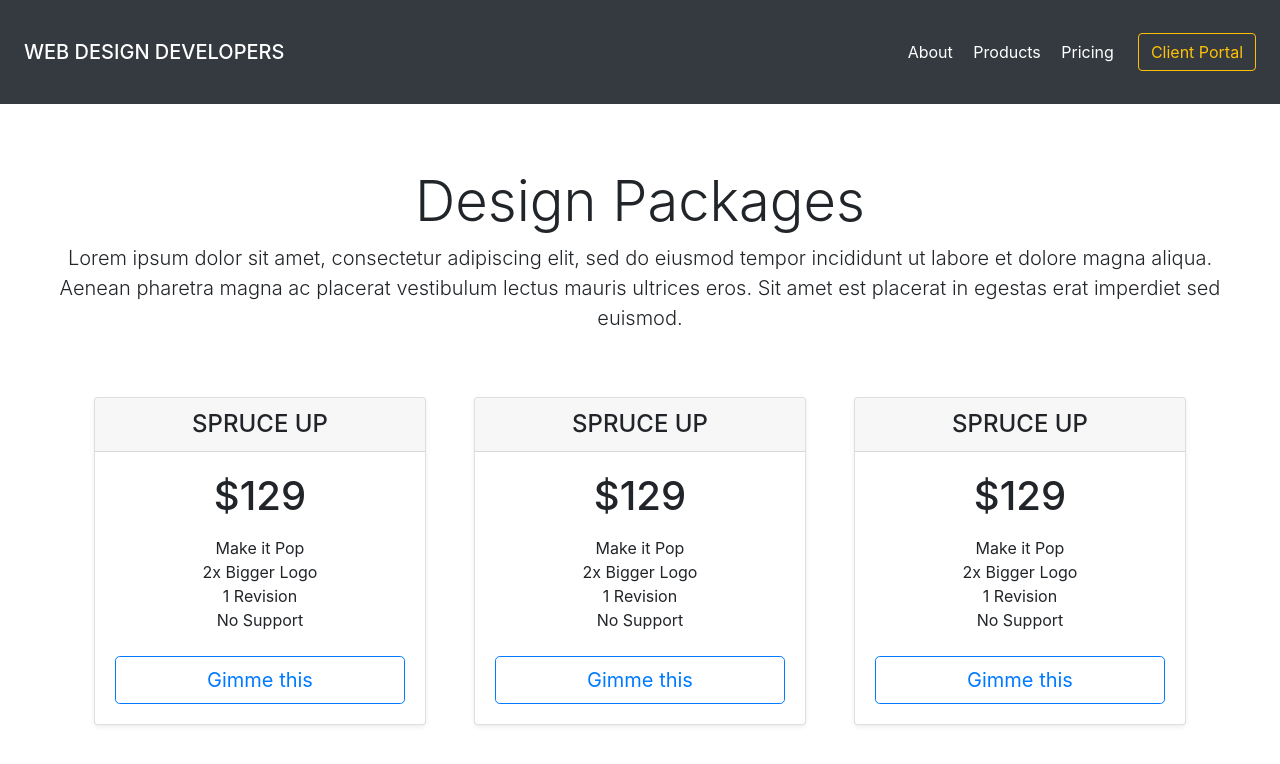
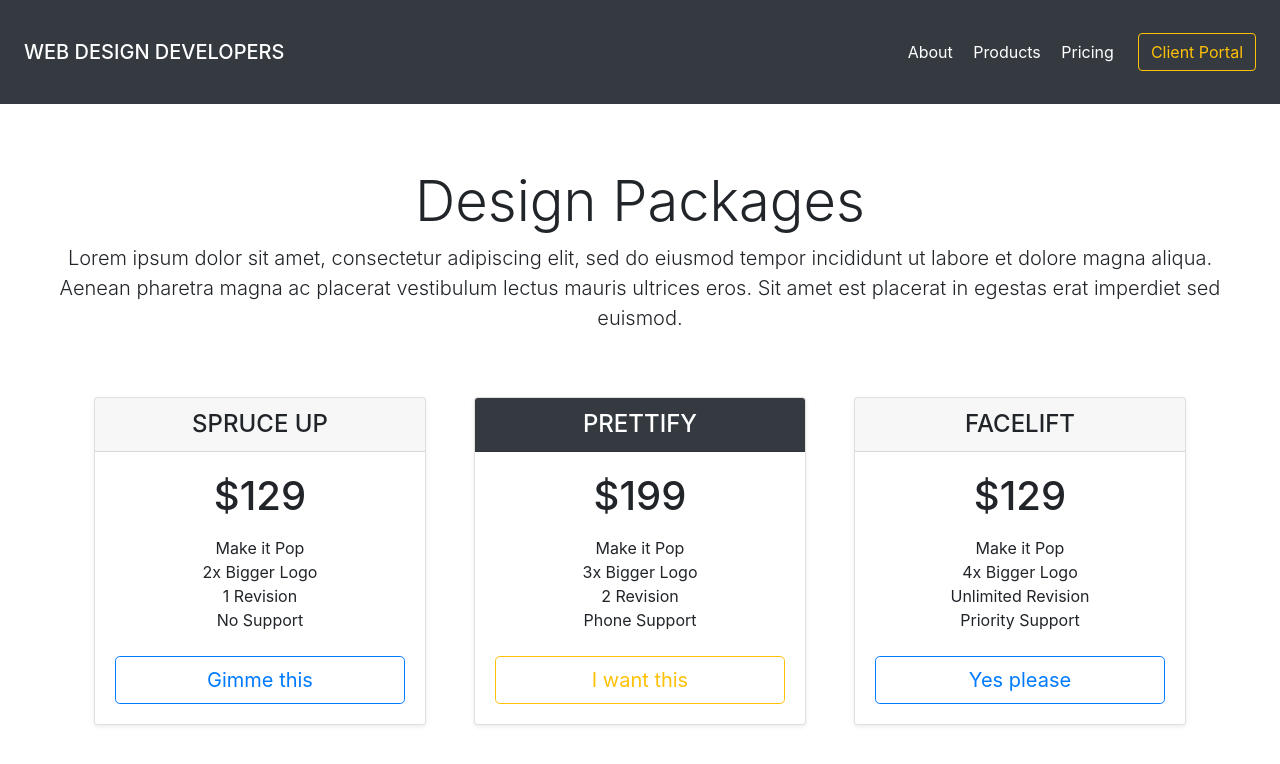
Before and after one commit to ericksen-github/pricing_page, a website built with webpack: page dist/index.html in a window 1280 px wide. Built offline with nearby package versions, Linux system fonts and the light colour scheme.

Commit message:
Filled in rest of cards. Corrected break point for cards.

```diff
--- a/dist/index.html
+++ b/dist/index.html
@@ -35,7 +35,7 @@
     </div>
 
     <div class="container">
-      <div class="card-deck mb-5 text-center">
+      <div class="card-deck mb-5 text-center flex-column flex-md-row">
         <div class="card m-4 shadow-sm">
           <div class="card-header">
             <h4 class="my-0">SPRUCE UP</h4>
@@ -58,43 +58,43 @@
         </div>
 
         <div class="card m-4 shadow-sm">
-          <div class="card-header">
-            <h4 class="my-0">SPRUCE UP</h4>
+          <div class="card-header bg-dark text-white">
+            <h4 class="my-0">PRETTIFY</h4>
           </div>
           <div class="card-body">
-            <h1 class="card-title">$129</h1>
+            <h1 class="card-title">$199</h1>
             <ul class="list-unstyled mt-3 mb-4">
               <li>Make it Pop</li>
-              <li>2x Bigger Logo</li>
-              <li>1 Revision</li>
-              <li>No Support</li>
+              <li>3x Bigger Logo</li>
+              <li>2 Revision</li>
+              <li>Phone Support</li>
             </ul>
             <button
               type="button"
-              class="btn btn-lg btn-block btn-outline-primary"
+              class="btn btn-lg btn-block btn-outline-warning"
             >
-              Gimme this
+              I want this
             </button>
           </div>
         </div>
 
         <div class="card m-4 shadow-sm">
           <div class="card-header">
-            <h4 class="my-0">SPRUCE UP</h4>
+            <h4 class="my-0">FACELIFT</h4>
           </div>
           <div class="card-body">
             <h1 class="card-title">$129</h1>
             <ul class="list-unstyled mt-3 mb-4">
               <li>Make it Pop</li>
-              <li>2x Bigger Logo</li>
-              <li>1 Revision</li>
-              <li>No Support</li>
+              <li>4x Bigger Logo</li>
+              <li>Unlimited Revision</li>
+              <li>Priority Support</li>
             </ul>
             <button
               type="button"
               class="btn btn-lg btn-block btn-outline-primary"
             >
-              Gimme this
+              Yes please
             </button>
           </div>
         </div>
```
